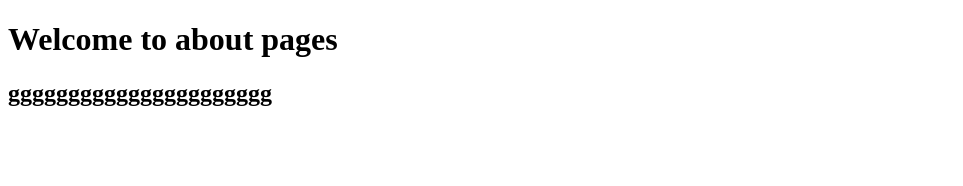
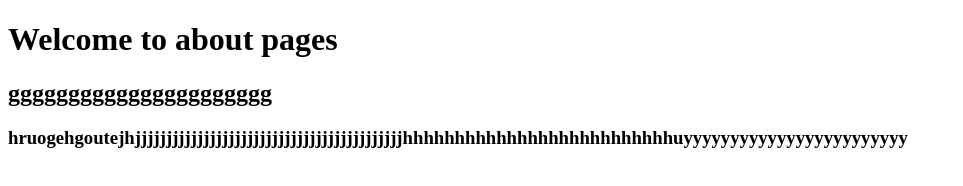
Before and after one commit to ramkuamarji8756/git-tutorial, a plain HTML site: page about.html in a window 1280 px wide. Shown: the whole page, without its empty margins (0-963 px from the left). Drawn offline with Linux system fonts and the light colour scheme.

Commit message:
Final commit 1

```diff
--- a/about.html
+++ b/about.html
@@ -8,5 +8,6 @@
 <body>
     <h1>Welcome to about pages</h1>
     <h2>gggggggggggggggggggggg</h2>
+    <h3>hruogehgoutejhjjjjjjjjjjjjjjjjjjjjjjjjjjjjjjjjjjjjjjjjjjjhhhhhhhhhhhhhhhhhhhhhhhhhhuyyyyyyyyyyyyyyyyyyyyyyyy</h3>
 </body>
 </html>
```
Also changed, not shown: index.html (+2 -0 lines).
